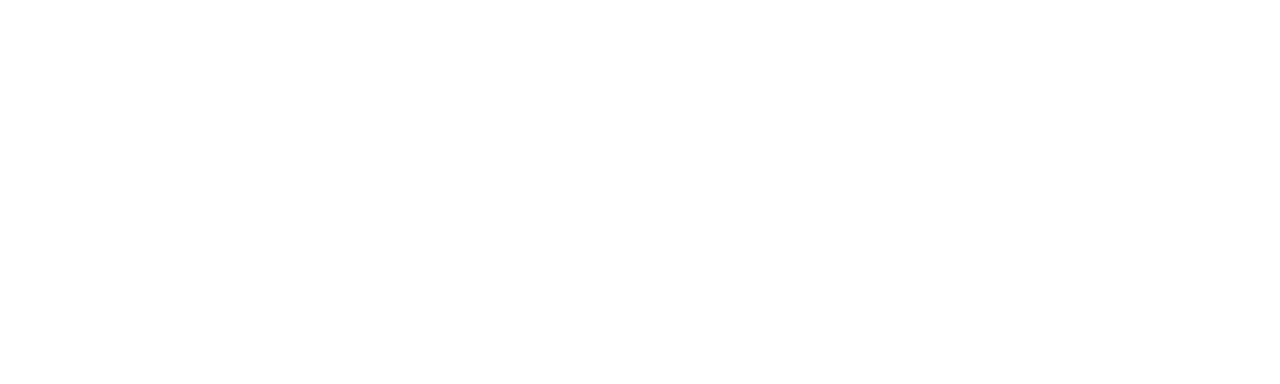
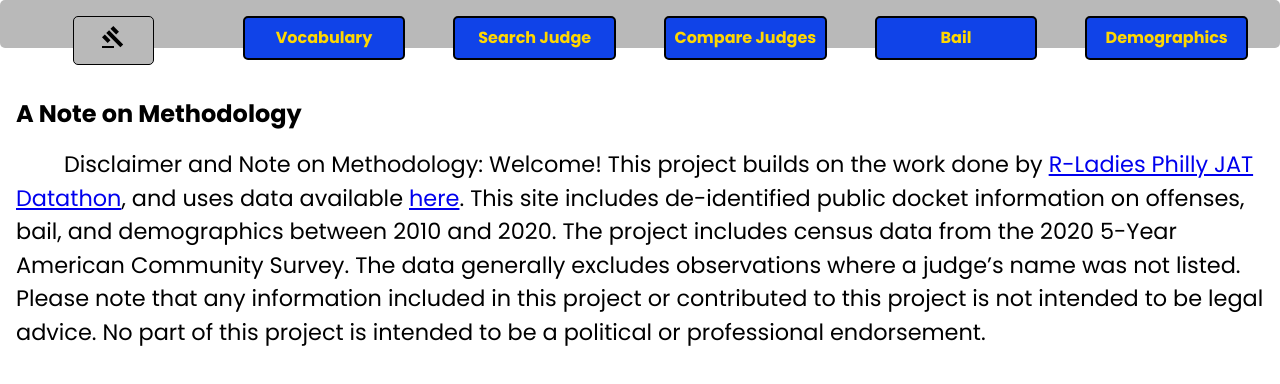
Before and after one commit to SJHPHL-Challenge-10/Challenge-10, a React (Create React App) app: page /methodology in a window 1280 px wide. Before the commit this address had no page. Shown: the top 384 px of the page. Built offline with nearby package versions, Linux system fonts and the light colour scheme.

Commit message:
Styling for methodology page

```diff
--- a/public/style.css
+++ b/public/style.css
@@ -214,6 +214,19 @@ select {
     scroll-behavior: auto !important;
   }
 }
+.methodology {
+  margin-top: 2rem;
+  padding: 1rem;
+}
+
+.methodology__title {
+  margin-bottom: 1rem;
+}
+
+.disclaimer {
+  text-indent: 3rem;
+}
+
 body,
 html {
   font-family: "Poppins", sans-serif;
--- a/src/App.js
+++ b/src/App.js
@@ -14,17 +14,11 @@ function App() {
 			<Routes>
 				<Route path="/" element={<Home />}></Route>
 				<Route path="/judge" element={<JudgePage />}></Route>
-				<Route
-					path="/judgeCompare"
-					element={<JudgeTableauCompare />}
-				></Route>
+				<Route path="/judgeCompare" element={<JudgeTableauCompare />}></Route>
 				<Route path="/bail" element={<BailTableau />}></Route>
-				<Route path="/vocabulary" element={<Vocabulary />}></Route>
-				<Route path="/methdology" element={<Methodology />}></Route>
-				<Route
-					path="/demographics"
-					element={<DemographicsTableau />}
-				></Route>
+				{/* <Route path="/vocabulary" element={<Vocabulary />}></Route> */}
+				<Route path="/methodology" element={<Methodology />}></Route>
+				<Route path="/demographics" element={<DemographicsTableau />}></Route>
 			</Routes>
 		</BrowserRouter>
 	);
--- a/src/components/Methodology.js
+++ b/src/components/Methodology.js
@@ -1,12 +1,15 @@
 import React from 'react';
+import Header from './Header';
 
 const Methodology = () => {
 	return (
 		<>
-			<h1> A Note on Methodology</h1>
+			<Header />
+			<section className="methodology">
+				<h1 className="methodology__title"> A Note on Methodology</h1>
 				<p className="disclaimer">
-				Notes on methodology for the site: Disclaimer and Note on
-				Methodology: Welcome! This project builds on the work done by{' '}
+					Disclaimer and Note on Methodology: Welcome! This project builds on
+					the work done by{' '}
 					<a href="https://github.com/rladiesPHL/2021_datathon">
 						R-Ladies Philly JAT Datathon
 					</a>
@@ -15,14 +18,15 @@ const Methodology = () => {
 						here
 					</a>
 					. This site includes de-identified public docket information on
-				offenses, bail, and demographics between 2010 and 2020. The
-				project includes census data from the 2020 5-Year American
-				Community Survey. The data generally excludes observations where
-				a judge’s name was not listed. Please note that any information
-				included in this project or contributed to this project is not
-				intended to be legal advice. No part of this project is intended
-				to be a political or professional endorsement.
+					offenses, bail, and demographics between 2010 and 2020. The project
+					includes census data from the 2020 5-Year American Community Survey.
+					The data generally excludes observations where a judge’s name was not
+					listed. Please note that any information included in this project or
+					contributed to this project is not intended to be legal advice. No
+					part of this project is intended to be a political or professional
+					endorsement.
 				</p>
+			</section>
 		</>
 	);
 };
--- a/src/styles/main.scss
+++ b/src/styles/main.scss
@@ -5,6 +5,7 @@
 @import 'judgeSelect.scss';
 @import 'Vocabulary.scss';
 @import 'reset.scss';
+@import 'methodology.scss';
 body,
 html {
 	font-family: 'Poppins', sans-serif;
--- /dev/null
+++ b/src/styles/methodology.scss
@@ -0,0 +1,10 @@
+.methodology {
+	margin-top: 2rem;
+	padding: 1rem;
+}
+.methodology__title {
+	margin-bottom: 1rem;
+}
+.disclaimer {
+	text-indent: 3rem;
+}
```
Also changed, not shown: 1 other file (tests, documents, lock files or other folders). Lines whose indentation alone changed are shown as unchanged.
